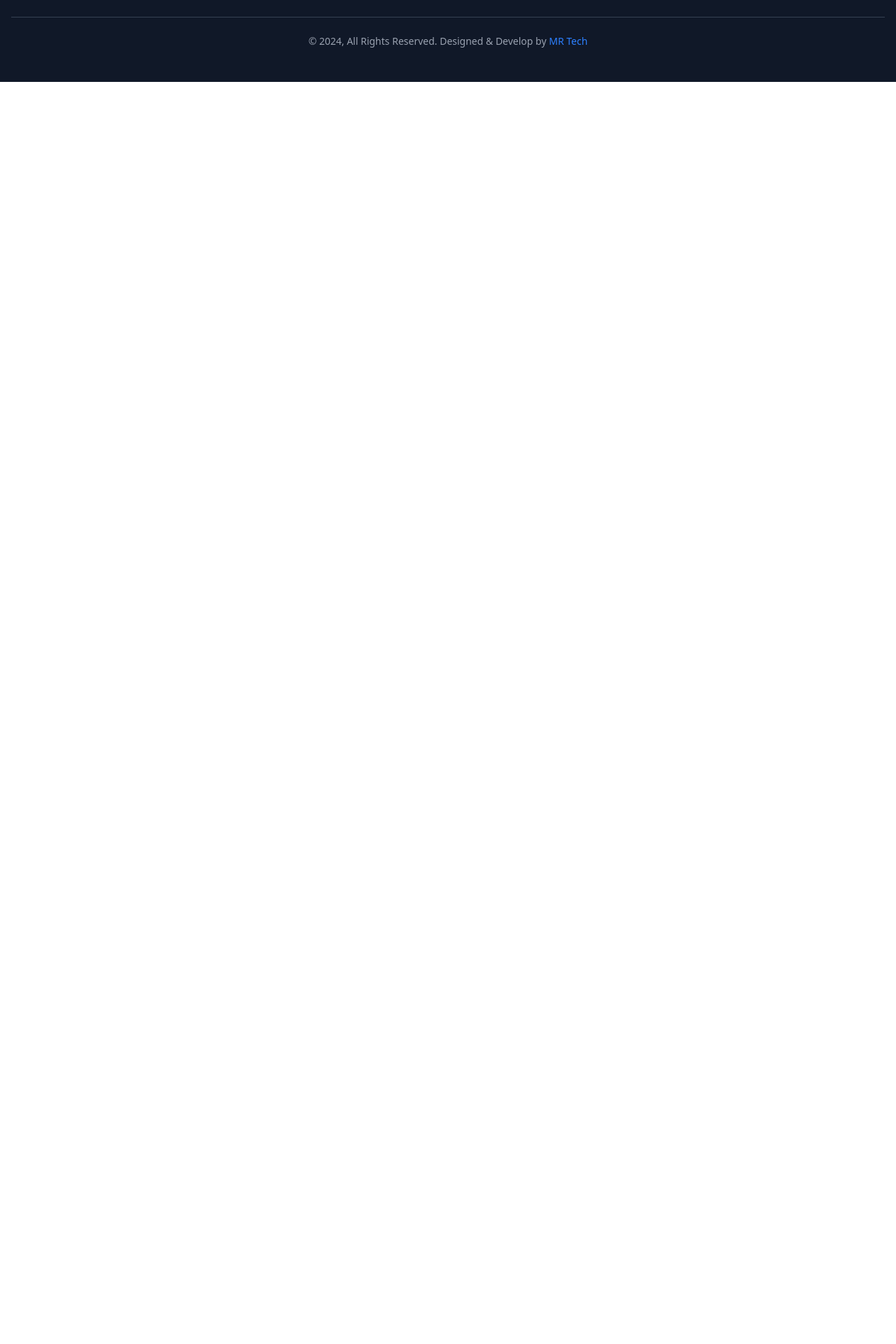
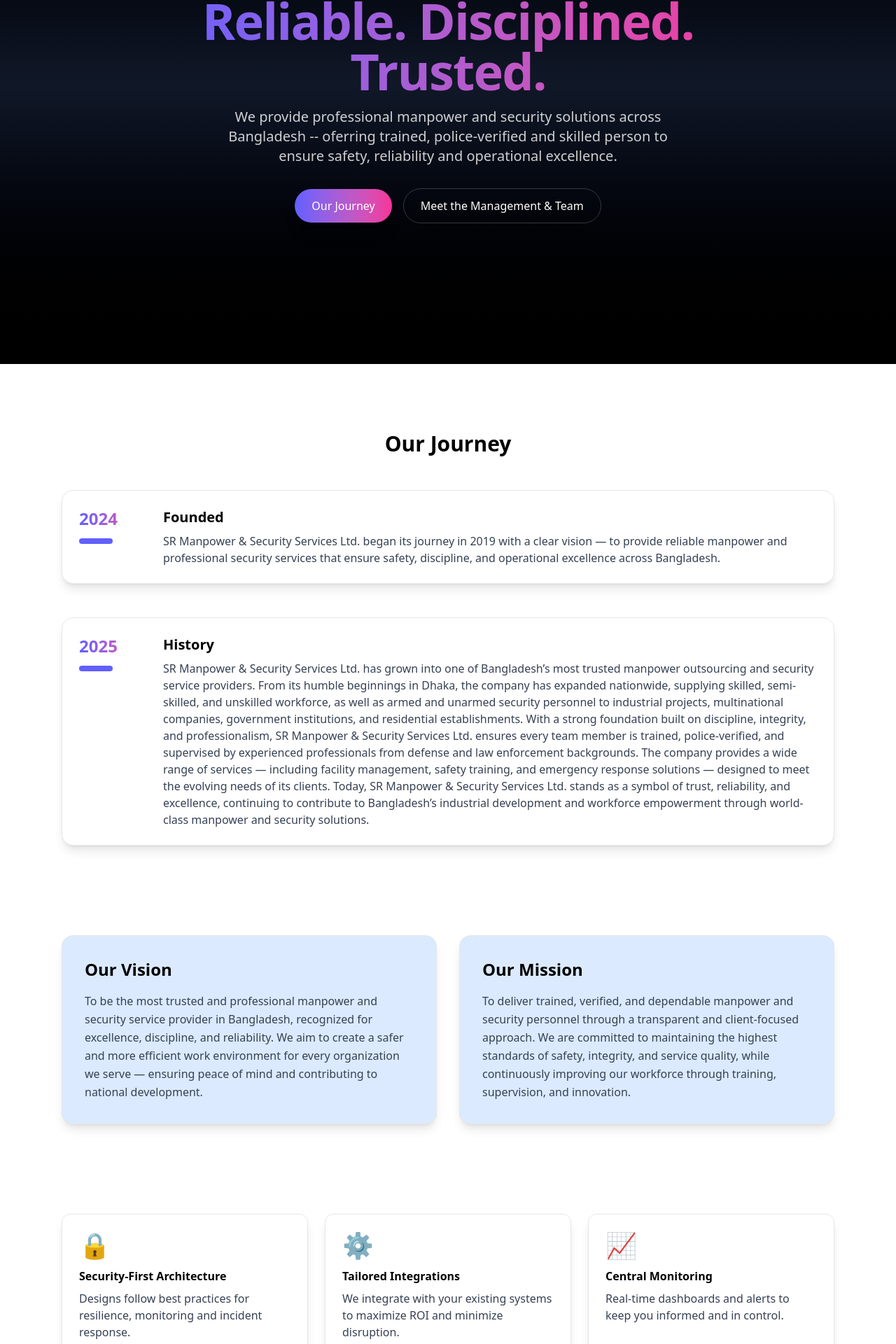
Before and after one commit to mrtech-2022/srmanpowersecurity, a Next.js app: page /about-us in a window 1280 px wide. Shown: the part 416-2336 px from the top of the page at 70% size. Before the commit the page ends 800 px from the top, so only its background shows below. Built offline with nearby package versions, Linux system fonts and the light colour scheme.

Commit message:
about company added

```diff
--- /dev/null
+++ b/src/components/AboutUs/AboutCompany.jsx
@@ -0,0 +1,105 @@
+"use client";
+import React from 'react';
+import teamImage from '../../../public/assets/images/Team.png'
+import Image from 'next/image';
+
+const timeline = [
+    { year: '2024', title: 'Founded', text: 'SR Manpower & Security Services Ltd. began its journey in 2019 with a clear vision — to provide reliable manpower and professional security services that ensure safety, discipline, and operational excellence across Bangladesh.' },
+    { year: '2025', title: 'History', text: 'SR Manpower & Security Services Ltd. has grown into one of Bangladesh’s most trusted manpower outsourcing and security service providers. From its humble beginnings in Dhaka, the company has expanded nationwide, supplying skilled, semi-skilled, and unskilled workforce, as well as armed and unarmed security personnel to industrial projects, multinational companies, government institutions, and residential establishments. With a strong foundation built on discipline, integrity, and professionalism, SR Manpower & Security Services Ltd. ensures every team member is trained, police-verified, and supervised by experienced professionals from defense and law enforcement backgrounds. The company provides a wide range of services — including facility management, safety training, and emergency response solutions — designed to meet the evolving needs of its clients. Today, SR Manpower & Security Services Ltd. stands as a symbol of trust, reliability, and excellence, continuing to contribute to Bangladesh’s industrial development and workforce empowerment through world-class manpower and security solutions.' },
+];
+
+export default function AboutCompany() {
+    return (
+        <div className="text-black bg-white">
+
+            <section className="min-h-screen flex items-center justify-center bg-gradient-to-b from-black via-gray-900 to-black text-white overflow-hidden text-center px-6">
+                <div className="absolute inset-0 bg-cover bg-center opacity-20 -z-10 transform-gpu filter blur-sm" />
+                <div className="z-10 max-w-4xl">
+                    <h1 className="text-5xl md:text-7xl font-extrabold tracking-tight mb-4 bg-clip-text text-transparent bg-gradient-to-r from-indigo-500 to-pink-500">
+                        About Us <br /> Reliable. Disciplined. Trusted.
+                    </h1>
+                    <p className="text-white/80 text-lg md:text-xl max-w-2xl mx-auto">
+                        We provide professional manpower and security solutions across Bangladesh -- oferring trained, police-verified and skilled person to ensure safety, reliability and operational excellence.
+                    </p>
+                    <div className="mt-8 flex items-center justify-center gap-4">
+                        <a className="px-6 py-3 rounded-full bg-gradient-to-r from-indigo-500 to-pink-500 text-white shadow-xl hover:scale-105 transition" href="#history">Our Journey</a>
+                        <a className="px-6 py-3 rounded-full border border-white/20 text-white hover:bg-black transition" href="#team">Meet the Management & Team</a>
+                    </div>
+                </div>
+            </section>
+
+            <main className="relative bg-white">
+
+                <section id="history" className="max-w-6xl mx-auto px-6 py-12">
+                    <h2 className="text-3xl font-bold text-center my-12 text-black">Our Journey</h2>
+                    <div className="space-y-12">
+                        {timeline.map((t, i) => (
+                            <article
+                                key={t.year}
+                                className="relative p-6 rounded-2xl bg-white border border-gray-200 shadow-lg transition-transform duration-300 hover:scale-[1.02]"
+                            >
+                                <div className="flex items-start gap-6">
+                                    <div className="w-24 flex-shrink-0">
+                                        <div className="text-2xl font-bold bg-gradient-to-r from-indigo-500 to-pink-500 bg-clip-text text-transparent">{t.year}</div>
+                                        <div className="h-2 w-12 bg-indigo-500 rounded mt-3" />
+                                    </div>
+                                    <div>
+                                        <h3 className="text-xl font-semibold text-black">{t.title}</h3>
+                                        <p className="text-gray-700 mt-2">{t.text}</p>
+                                    </div>
+                                </div>
+                            </article>
+                        ))}
+                    </div>
+                </section>
+
+
+                <section className="max-w-6xl mx-auto px-6 py-20 grid md:grid-cols-2 gap-8">
+                    <div className="p-8 bg-blue-100 border border-gray-200 rounded-2xl shadow-lg">
+                        <h3 className="text-2xl font-bold mb-4 text-black">Our Vision</h3>
+                        <p className="text-gray-700 leading-relaxed">
+                            To be the most trusted and professional manpower and security service provider in Bangladesh, recognized for excellence, discipline, and reliability. We aim to create a safer and more efficient work environment for every organization we serve — ensuring peace of mind and contributing to national development.
+                        </p>
+                    </div>
+
+                    <div className="p-8 bg-blue-100 border border-gray-200 rounded-2xl shadow-lg">
+                        <h3 className="text-2xl font-bold mb-4 text-black">Our Mission</h3>
+                        <p className="text-gray-700 leading-relaxed">
+                            To deliver trained, verified, and dependable manpower and security personnel through a transparent and client-focused approach. We are committed to maintaining the highest standards of safety, integrity, and service quality, while continuously improving our workforce through training, supervision, and innovation.
+                        </p>
+                    </div>
+                </section>
+
+
+                <section className="max-w-6xl mx-auto px-6 py-12">
+                    <div className="grid md:grid-cols-3 gap-6">
+                        <div className="p-6 bg-white border border-gray-200 rounded-xl shadow-lg transition-transform duration-300 hover:-translate-y-2">
+                            <div className="text-4xl mb-3 text-indigo-500">🔒</div>
+                            <h4 className="font-semibold mb-2 text-black">Security-First Architecture</h4>
+                            <p className="text-gray-700">Designs follow best practices for resilience, monitoring and incident response.</p>
+                        </div>
+
+                        <div className="p-6 bg-white border border-gray-200 rounded-xl shadow-lg transition-transform duration-300 hover:-translate-y-2">
+                            <div className="text-4xl mb-3 text-pink-500">⚙️</div>
+                            <h4 className="font-semibold mb-2 text-black">Tailored Integrations</h4>
+                            <p className="text-gray-700">We integrate with your existing systems to maximize ROI and minimize disruption.</p>
+                        </div>
+
+                        <div className="p-6 bg-white border border-gray-200 rounded-xl shadow-lg transition-transform duration-300 hover:-translate-y-2">
+                            <div className="text-4xl mb-3 text-cyan-500">📈</div>
+                            <h4 className="font-semibold mb-2 text-black">Central Monitoring</h4>
+                            <p className="text-gray-700">Real-time dashboards and alerts to keep you informed and in control.</p>
+                        </div>
+                    </div>
+                </section>
+
+
+                <section id="team" className="max-w-6xl mx-auto px-6 py-20">
+                    <h2 className="text-3xl font-bold text-center mb-12 text-black">Meet the Innovators</h2>
+                    <Image loading='eager' src={teamImage} alt="Team" />
+                </section>
+
+            </main>
+        </div>
+    );
+}
```
